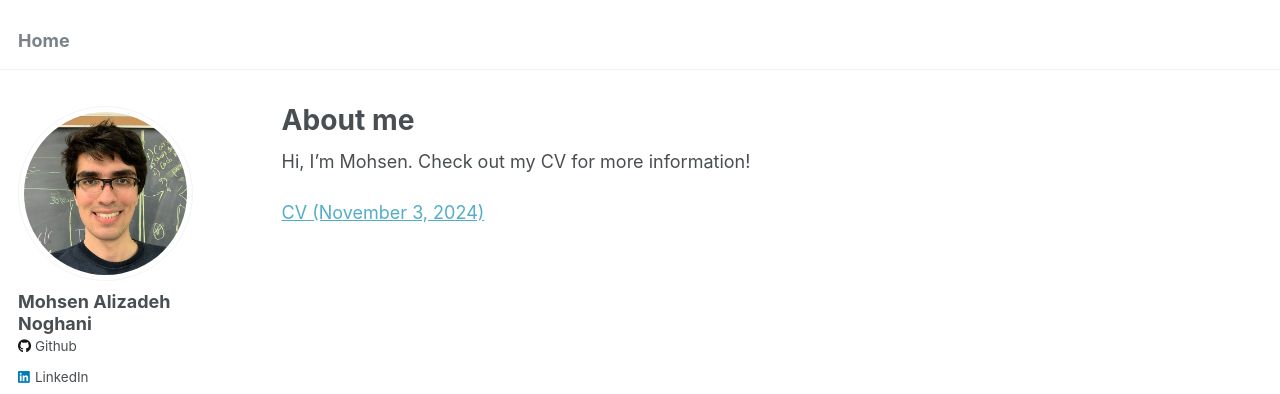
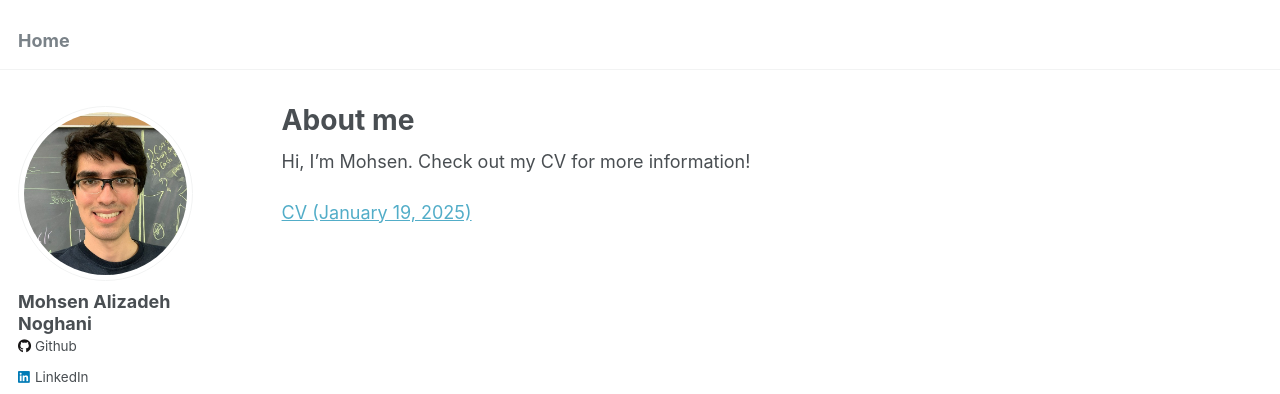
Before and after one commit to mohse-n/mohse-n.github.io, a Jekyll site: the page built from _pages/about.md, in a window 1280 px wide. Shown: the top 394 px of the page. Built offline with Jekyll 4.4.1, drawn with Linux system fonts in a browser that asks for light colours.

Commit message:
Updated CV

```diff
--- a/_pages/about.md
+++ b/_pages/about.md
@@ -9,4 +9,4 @@ redirect_from:
 
 Hi, I'm Mohsen. Check out my CV for more information!
 
-[CV (November 3, 2024)](files/CV_Mohsen_Alizadeh_Noghani_November_3_2024.pdf)
+[CV (January 19, 2025)](files/CV_Mohsen_Alizadeh_Noghani_January_19_2025.pdf)
```
Also changed, not shown: 2 other files.
